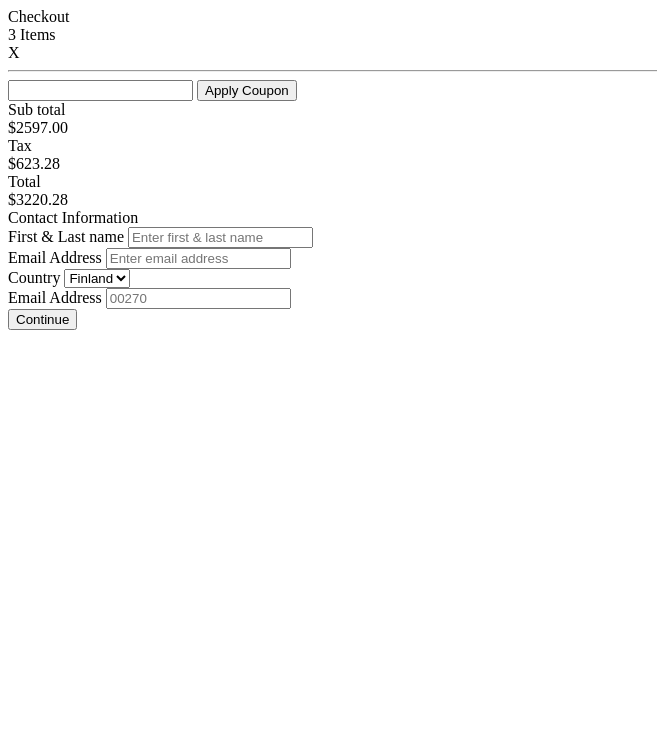
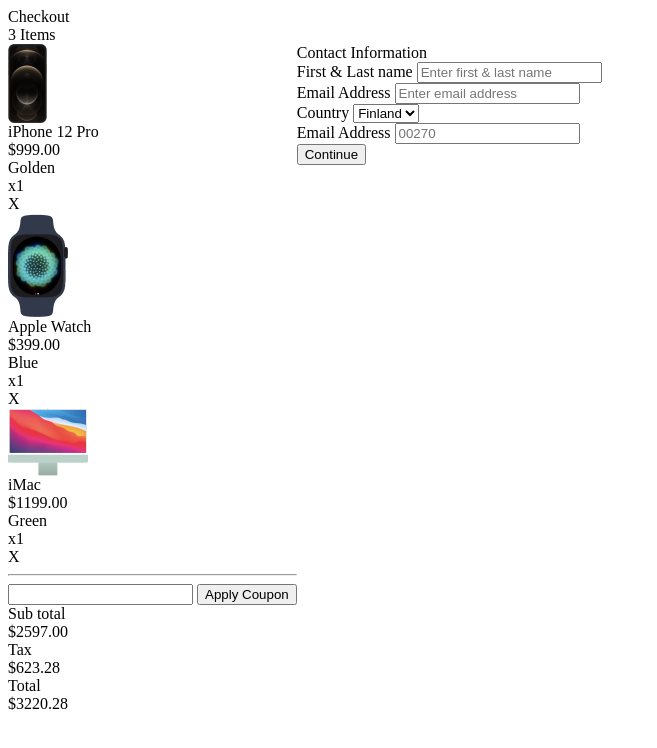
Before and after one commit to dc-code-creations/device-shop-checkout, a plain HTML site: page index.html in a window 1280 px wide. Shown: the whole page, without its empty margins (0-657 px from the left). Drawn offline with Linux system fonts and the light colour scheme.

Commit message:
Add cart item values and images; add container div around all divs to prepare to use grid

```diff
--- a/index.html
+++ b/index.html
@@ -3,8 +3,12 @@
     <meta charset="UTF-8">
     <meta name="viewport" content="width=device-width, initial-scale=1.0">
     <title>Device Shop Checkout</title>
+
+    <!-- Stylesheet -->
+     <link rel="stylesheet" href="stylesheet.css">
 </head>
     <body>
+        <div class="container">
             <div class="top-nav">
                 <div>Checkout</div>
                 <div>3 Items</div>
@@ -13,15 +17,43 @@
                 <div class="summary">
                     <div class="items">
                         <div class="item">
-                    <img src="" alt="">
+                            <img src="images/Gold.png" alt="gold-iphnoe">
                             <div>
                                 <div class="item-info">
-                            <div class="item-name"></div>
-                            <div class="item-price"></div>
+                                    <div class="item-name">iPhone 12 Pro</div>
+                                    <div class="item-price">$999.00</div>
                                 </div>
-                        <div class="item-color"></div>
+                                <div class="item-color">Golden</div>
                                 <div>
-                            <div class="item-count"></div>
+                                    <div class="item-count">x1</div>
+                                    <div class="x-icon">X</div>
+                                </div>
+                            </div>
+                        </div>
+                        <div class="item">
+                            <img src="images/Blue@2x.png" alt="blue-apple-watch">
+                            <div>
+                                <div class="item-info">
+                                    <div class="item-name">Apple Watch</div>
+                                    <div class="item-price">$399.00</div>
+                                </div>
+                                <div class="item-color">Blue</div>
+                                <div>
+                                    <div class="item-count">x1</div>
+                                    <div class="x-icon">X</div>
+                                </div>
+                            </div>
+                        </div>
+                        <div class="item">
+                            <img src="images/iMac=Front 1.png" alt="green-imac">
+                            <div>
+                                <div class="item-info">
+                                    <div class="item-name">iMac</div>
+                                    <div class="item-price">$1199.00</div>
+                                </div>
+                                <div class="item-color">Green</div>
+                                <div>
+                                    <div class="item-count">x1</div>
                                     <div class="x-icon">X</div>
                                 </div>
                             </div>
@@ -46,7 +78,7 @@
                             <div>$3220.28</div>
                         </div>
                     </div>
-        </div>
+                </div> <!-- SUMMARY -->
                 <div class="contact-form">
                     <div>Contact Information</div>
                     <div>
@@ -54,8 +86,8 @@
                         <input type="text" name="fnl-name" id="fnl-name" placeholder="Enter first & last name">
                     </div>
                     <div>
-                <label for="fnl-name">Email Address</label>
-                <input type="text" name="fnl-name" id="fnl-name" placeholder="Enter email address">
+                        <label for="email">Email Address</label>
+                        <input type="text" name="email" id="email" placeholder="Enter email address">
                     </div>
                     <div>
                         <label for="country">Country</label>
@@ -68,7 +100,8 @@
                         <input type="text" name="postal-code" id="postal-code" placeholder="00270">
                     </div>
                     <button>Continue</button>
-        </div>
-    </div>
+                </div> <!-- CONTACT FORM -->
+            </div> <!-- CART -->
+        </div> <!-- CONTAINER -->
     </body>
 </html>
--- a/stylesheet.css
+++ b/stylesheet.css
@@ -0,0 +1,13 @@
+/* IMPORTS */
+
+.container {
+    /* grid-template-areas: ; */
+}
+
+.cart {
+    display: flex;
+    flex-direction: row;
+}
+
+.summary {
+}
```
Lines whose indentation alone changed are shown as unchanged.
